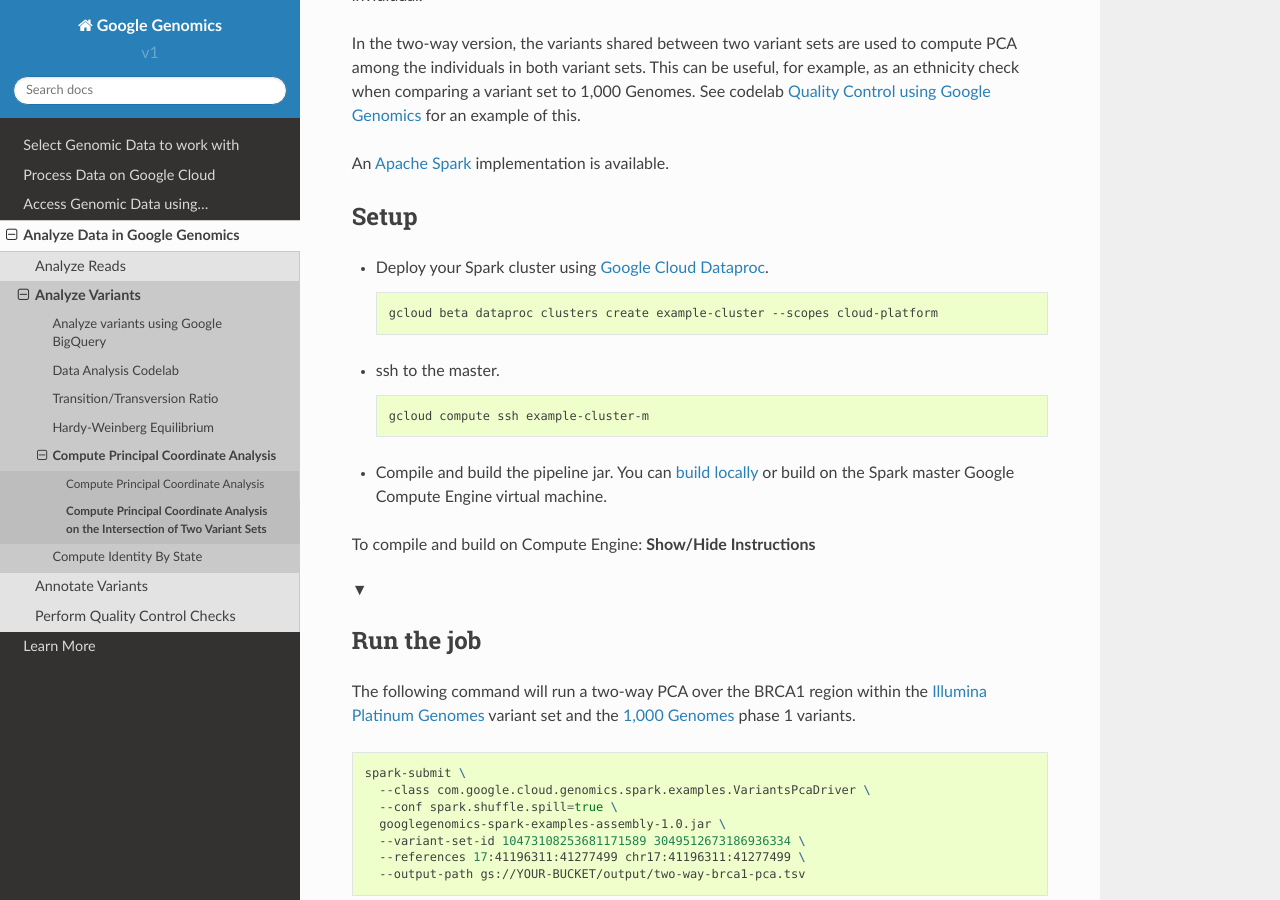
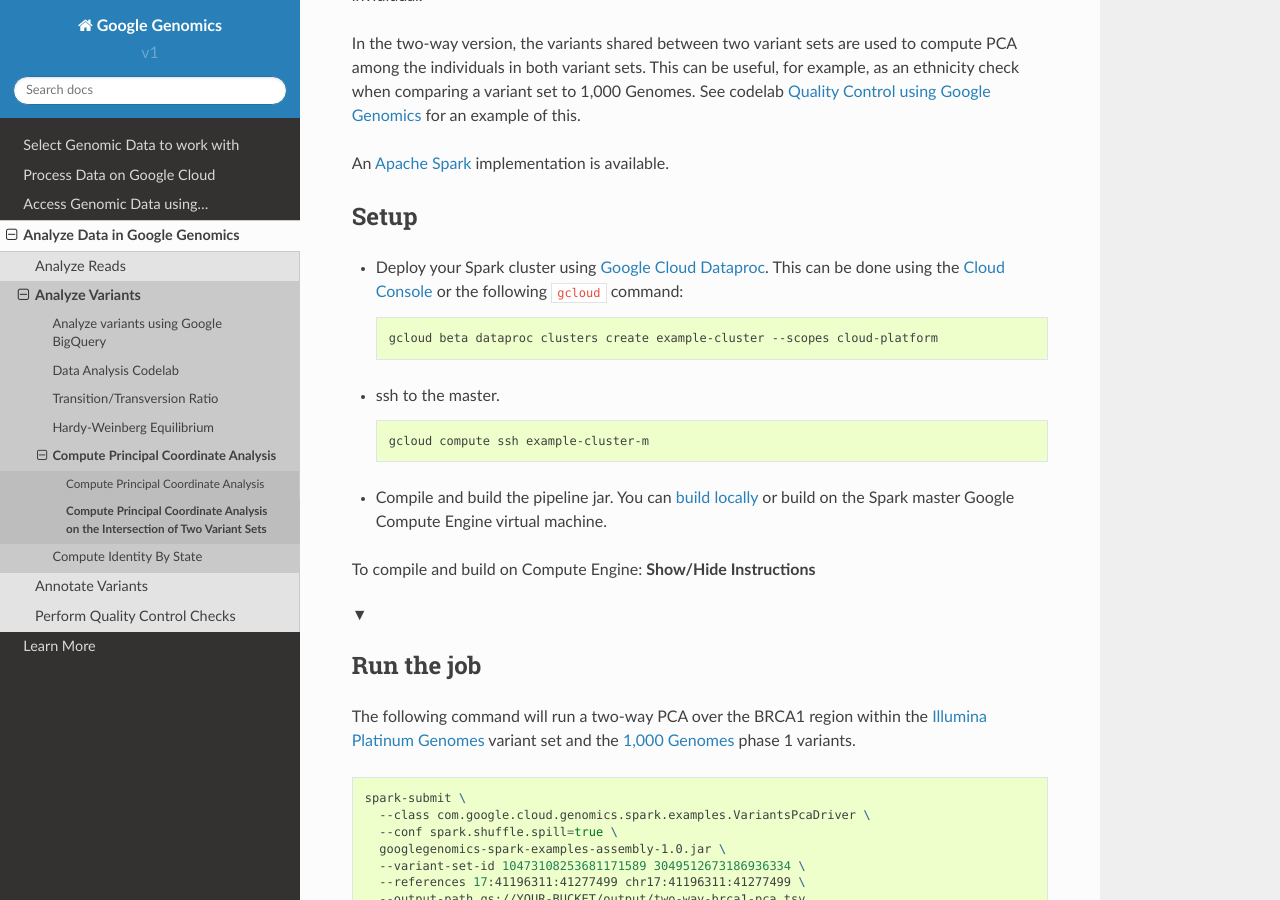
Before and after one commit to googlegenomics/readthedocs, a Sphinx documentation site: the page built from docs/source/use_cases/compute_principal_coordinate_analysis/2-way-pca.rst, in a window 1280 px wide and 900 px high, scrolled down 539 px. Built offline with Sphinx 7.4.7 and the Read the Docs theme 2.0.0, drawn with Linux system fonts in a browser that asks for light colours.

Commit message:
Add link to cloud console cluster creation.

```diff
--- a/docs/source/includes/spark_setup.rst
+++ b/docs/source/includes/spark_setup.rst
@@ -1,4 +1,4 @@
-* Deploy your Spark cluster using `Google Cloud Dataproc`_.
+* Deploy your Spark cluster using `Google Cloud Dataproc`_.  This can be done using the `Cloud Console <https://console.developers.google.com/project/_/dataproc/clustersAdd>`__ or the following ``gcloud`` command:
 
   .. code-block:: shell
 
```
